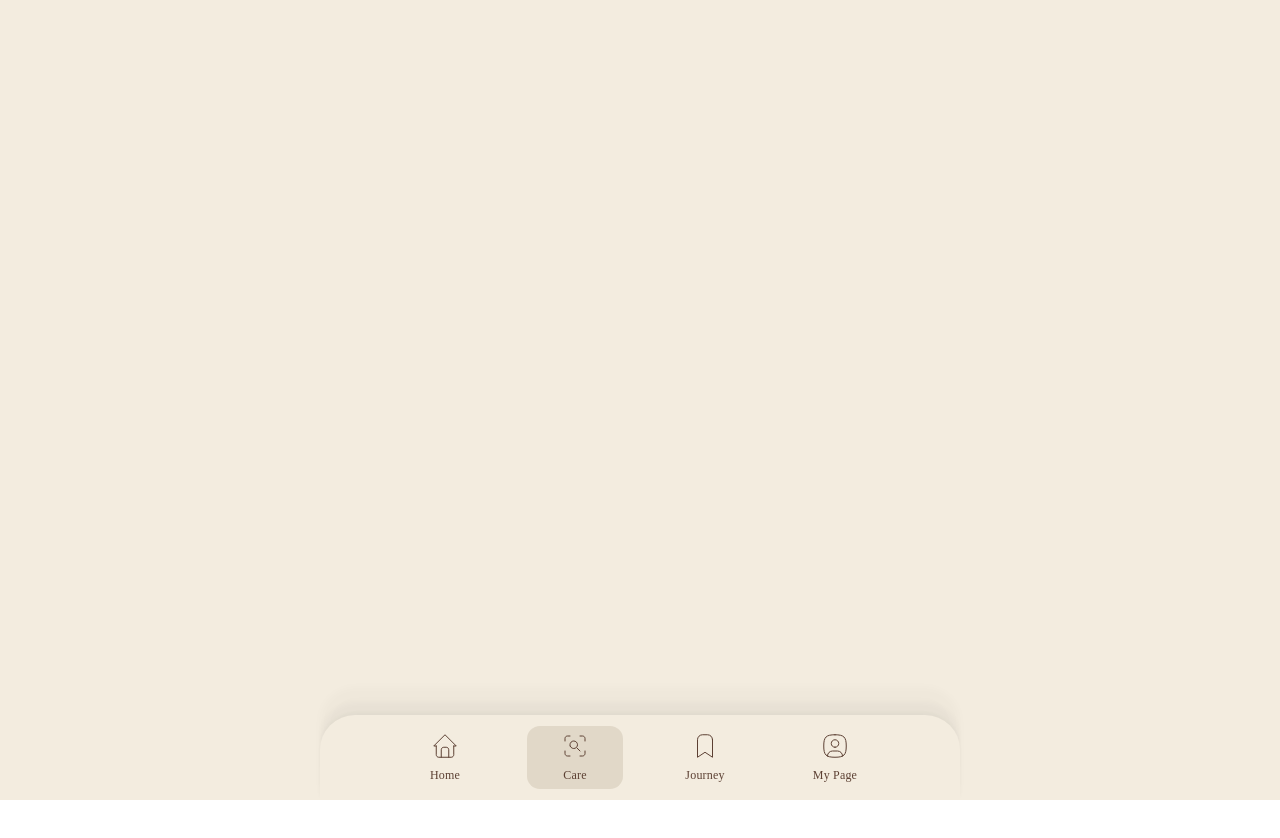
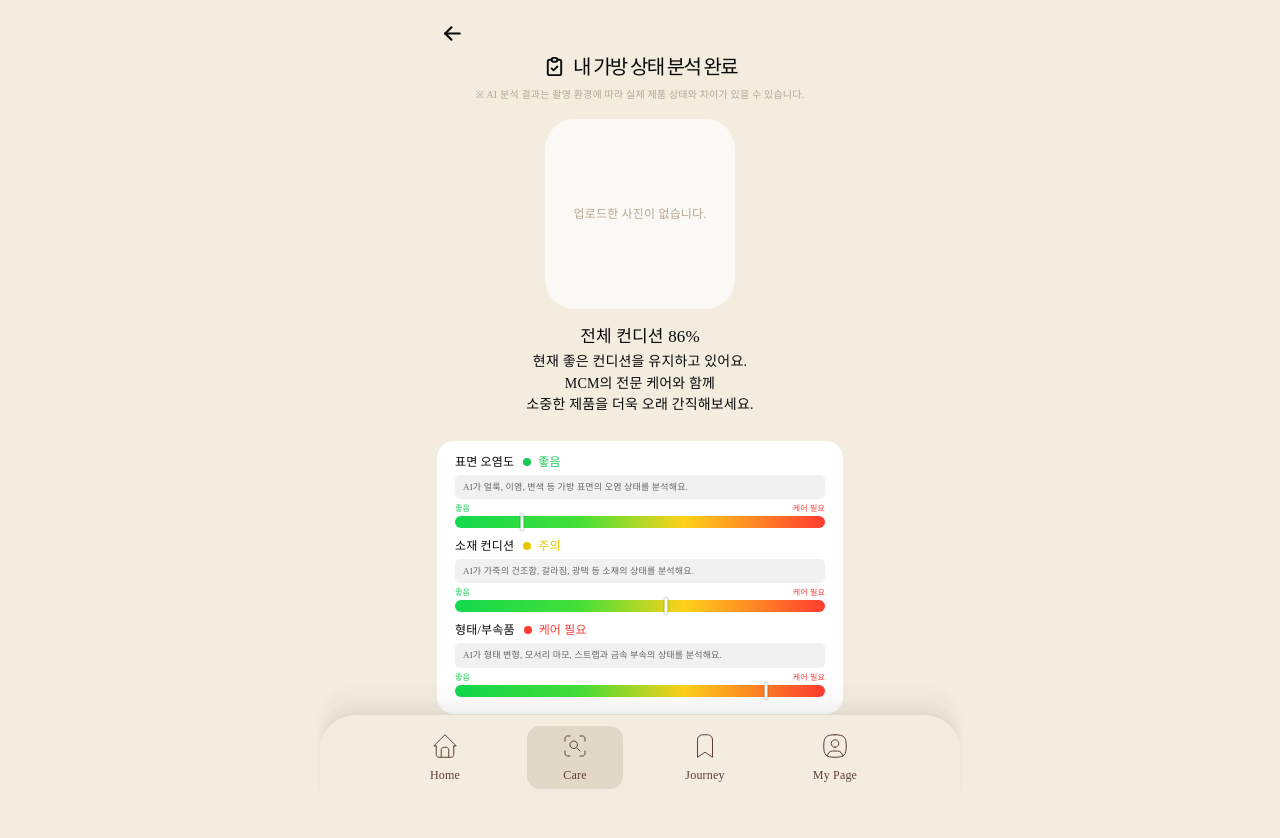
Before and after one commit to Likelion14th-HufsGlobal-Hackathon-team1/FE, a React (Vite) app: page /care/result in a window 1280 px wide. Shown: the top 838 px of the page. Before the commit the page ends 800 px from the top, so only its background shows below. Built offline with nearby package versions, Linux system fonts and the light colour scheme.

Commit message:
feat: Care 분석 결과 화면 구현

```diff
--- a/src/pages/CareResult.jsx
+++ b/src/pages/CareResult.jsx
@@ -1,3 +1,284 @@
-const CareResult = () => <div />;
+import { useEffect, useState } from "react";
+import { TbArrowLeft, TbClipboardCheck, TbSearch } from "react-icons/tb";
+import { useLocation, useNavigate } from "react-router-dom";
+import styled from "styled-components";
+
+import PrimaryButton from "../components/Button";
+
+const GOOD_CONDITION_THRESHOLD = 70;
+
+// TODO: 백엔드 연동 후 분석 API 응답으로 교체합니다.
+const MOCK_ANALYSIS = {
+  overallCondition: 86,
+  items: [
+    {
+      label: "표면 오염도",
+      status: "좋음",
+      score: 18,
+      description: "AI가 얼룩, 이염, 변색 등 가방 표면의 오염 상태를 분석해요.",
+    },
+    {
+      label: "소재 컨디션",
+      status: "주의",
+      score: 57,
+      description: "AI가 가죽의 건조함, 갈라짐, 광택 등 소재의 상태를 분석해요.",
+    },
+    {
+      label: "형태/부속품",
+      status: "케어 필요",
+      score: 84,
+      description: "AI가 형태 변형, 모서리 마모, 스트랩과 금속 부속의 상태를 분석해요.",
+    },
+  ],
+};
+
+const STATUS_COLORS = {
+  좋음: "#18c954",
+  주의: "#e5c800",
+  "케어 필요": "#ff3b30",
+};
+
+const Page = styled.main`
+  display: flex;
+  width: min(100%, 480px);
+  min-height: calc(100svh - 105px - env(safe-area-inset-bottom));
+  margin: 0 auto;
+  padding: 18px clamp(20px, 7.7vw, 37px) 58px;
+  flex-direction: column;
+  color: #090a0a;
+  background: var(--color-ivory-paper);
+  text-align: left;
+`;
+
+const BackButton = styled.button`
+  display: grid;
+  width: 30px;
+  height: 30px;
+  place-items: center;
+  border: 0;
+  padding: 0;
+  background: transparent;
+  color: #090a0a;
+  cursor: pointer;
+
+  svg { width: 25px; height: 25px; }
+`;
+
+const Header = styled.header`
+  margin-top: 7px;
+  text-align: center;
+`;
+
+const Title = styled.h1`
+  display: flex;
+  align-items: center;
+  justify-content: center;
+  gap: 7px;
+  margin: 0;
+  color: #090a0a;
+  font: 300 20px/1 var(--font-kopub);
+
+  svg { width: 23px; height: 23px; }
+`;
+
+const Subtitle = styled.p`
+  margin: 10px 0 0;
+  color: var(--color-soft-taupe);
+  font: 300 10px/1.3 var(--font-kopub);
+`;
+
+const PhotoFrame = styled.div`
+  display: grid;
+  width: fit-content;
+  max-width: 100%;
+  margin: 18px auto 0;
+  place-items: center;
+  background: transparent;
+`;
+
+const BagPhoto = styled.img`
+  display: block;
+  width: auto;
+  max-width: min(100%, 320px);
+  height: auto;
+  max-height: min(38svh, 300px);
+  border-radius: 30px;
+  object-fit: contain;
+`;
+
+const PhotoFallback = styled.span`
+  display: grid;
+  width: min(190px, 50vw);
+  aspect-ratio: 1 / 1;
+  place-items: center;
+  border-radius: 30px;
+  background: rgba(255, 255, 255, 0.7);
+  color: var(--color-soft-taupe);
+  font: 300 12px/1.4 var(--font-kopub);
+`;
+
+const Summary = styled.section`
+  margin-top: 17px;
+  text-align: center;
+`;
+
+const Score = styled.strong`
+  display: block;
+  font: 500 17px/1.3 var(--font-kopub);
+`;
+
+const SummaryText = styled.p`
+  margin: 3px 0 0;
+  font: 300 14px/1.55 var(--font-kopub);
+`;
+
+const AnalysisCard = styled.section`
+  margin-top: 25px;
+  border-radius: 17px;
+  padding: 15px 18px 17px;
+  background: #fff;
+`;
+
+const Item = styled.div`
+  & + & { margin-top: 12px; }
+`;
+
+const ItemTitle = styled.div`
+  display: flex;
+  align-items: center;
+  gap: 7px;
+  font: 300 12px/1 var(--font-kopub);
+`;
+
+const StatusDot = styled.span`
+  width: 8px;
+  height: 8px;
+  margin-left: 2px;
+  border-radius: 50%;
+  background: ${({ $status }) => STATUS_COLORS[$status]};
+`;
+
+const Status = styled.strong`
+  color: ${({ $status }) => STATUS_COLORS[$status]};
+  font-weight: 500;
+`;
+
+const ItemDescription = styled.p`
+  margin: 7px 0 0;
+  border-radius: 5px;
+  padding: 6px 8px;
+  background: #f1f1f1;
+  color: #666;
+  font: 300 9px/1.35 var(--font-kopub);
+`;
+
+const ScaleLabels = styled.div`
+  display: flex;
+  justify-content: space-between;
+  margin-top: 6px;
+  color: #8c8c8c;
+  font: 300 8px/1 var(--font-kopub);
+
+  span:first-child { color: #18c954; }
+  span:last-child { color: #ff3b30; }
+`;
+
+const ProgressTrack = styled.div`
+  position: relative;
+  height: 12px;
+  margin-top: 3px;
+  border-radius: 999px;
+  background: linear-gradient(90deg, #12d94d 0%, #46df39 34%, #ffd21a 62%, #ff3b30 100%);
+`;
+
+const ProgressMarker = styled.span`
+  position: absolute;
+  top: 50%;
+  left: ${({ $score }) => `${$score}%`};
+  width: 3px;
+  height: 17px;
+  border-radius: 3px;
+  background: #fff;
+  box-shadow: 0 0 0 1px rgba(0, 0, 0, 0.16);
+  transform: translate(-50%, -50%);
+`;
+
+const StoreButton = styled(PrimaryButton)`
+  margin-top: 35px;
+`;
+
+const CareResult = () => {
+  const navigate = useNavigate();
+  const { state } = useLocation();
+  const [photoUrl, setPhotoUrl] = useState("");
+  const analysis = MOCK_ANALYSIS;
+  const isGoodCondition = analysis.overallCondition >= GOOD_CONDITION_THRESHOLD;
+
+  useEffect(() => {
+    if (!state?.photo) return undefined;
+    const objectUrl = URL.createObjectURL(state.photo);
+    setPhotoUrl(objectUrl);
+    return () => URL.revokeObjectURL(objectUrl);
+  }, [state?.photo]);
+
+  return (
+    <Page>
+      <BackButton type="button" aria-label="이전 페이지" onClick={() => navigate(-1)}>
+        <TbArrowLeft aria-hidden="true" />
+      </BackButton>
+
+      <Header>
+        <Title><TbClipboardCheck aria-hidden="true" />내 가방 상태 분석 완료</Title>
+        <Subtitle>
+          ※ AI 분석 결과는 촬영 환경에 따라 실제 제품 상태와 차이가 있을 수 있습니다.
+        </Subtitle>
+      </Header>
+
+      <PhotoFrame>
+        {photoUrl ? (
+          <BagPhoto src={photoUrl} alt="업로드한 가방" />
+        ) : (
+          <PhotoFallback>업로드한 사진이 없습니다.</PhotoFallback>
+        )}
+      </PhotoFrame>
+
+      <Summary>
+        <Score>전체 컨디션 {analysis.overallCondition}%</Score>
+        {isGoodCondition ? (
+          <SummaryText>
+            현재 좋은 컨디션을 유지하고 있어요.<br />
+            MCM의 전문 케어와 함께<br />
+            소중한 제품을 더욱 오래 간직해보세요.
+          </SummaryText>
+        ) : (
+          <SummaryText>
+            전문적인 케어가 필요해요<br />
+            가까운 MCM 매장에서 제품의 상태를 직접 확인하고,<br />
+            적합한 케어 방법을 상담받아보세요.
+          </SummaryText>
+        )}
+      </Summary>
+
+      <AnalysisCard>
+        {analysis.items.map((item) => (
+          <Item key={item.label}>
+            <ItemTitle>
+              <span>{item.label}</span>
+              <StatusDot $status={item.status} aria-hidden="true" />
+              <Status $status={item.status}>{item.status}</Status>
+            </ItemTitle>
+            <ItemDescription>{item.description}</ItemDescription>
+            <ScaleLabels><span>좋음</span><span>케어 필요</span></ScaleLabels>
+            <ProgressTrack>
+              <ProgressMarker $score={item.score} aria-hidden="true" />
+            </ProgressTrack>
+          </Item>
+        ))}
+      </AnalysisCard>
+
+      <StoreButton icon={<TbSearch />}>MCM 케어 상담 예약하기</StoreButton>
+    </Page>
+  );
+};
 
 export default CareResult;
--- a/src/pages/CareUpload.jsx
+++ b/src/pages/CareUpload.jsx
@@ -51,9 +51,11 @@ const Description = styled.p`
 
 const UploadArea = styled.button`
   display: grid;
-  width: 100%;
-  min-height: 229px;
+  width: ${({ $hasPhoto }) => ($hasPhoto ? "fit-content" : "100%")};
+  max-width: 100%;
+  min-height: ${({ $hasPhoto }) => ($hasPhoto ? "0" : "229px")};
   margin-top: 44px;
+  align-self: ${({ $hasPhoto }) => ($hasPhoto ? "center" : "stretch")};
   place-items: center;
   border: 0;
   padding: 0;
@@ -89,8 +91,11 @@ const UploadGuide = styled.span`
 
 const Preview = styled.img`
   display: block;
-  width: calc(100% - 16px);
-  height: 213px;
+  width: auto;
+  max-width: min(100%, 320px);
+  height: auto;
+  max-height: min(38svh, 300px);
+  border-radius: 30px;
   object-fit: contain;
 `;
 
@@ -141,7 +146,7 @@ const CareUpload = () => {
       return;
     }
 
-    navigate("/care/result", { state: { previewUrl } });
+    navigate("/care/result", { state: { photo } });
   };
 
   return (
```
